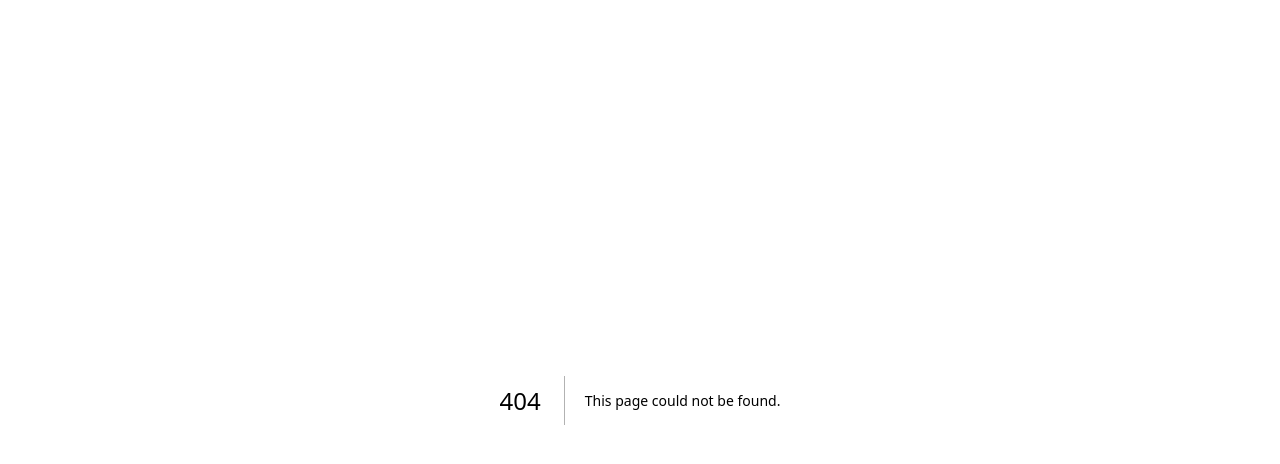
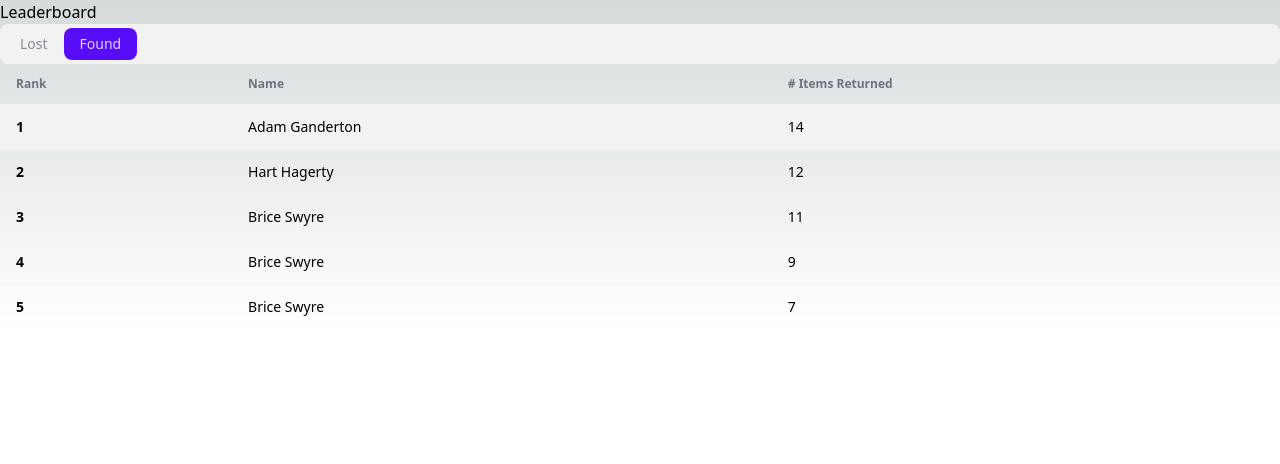
Before and after one commit to nsivaku/seekr, a Next.js app: page /leaderboard in a window 1280 px wide. Before the commit this address had no page. Shown: the top 464 px of the page. Built offline with nearby package versions, Linux system fonts and the light colour scheme.

Commit message:
navbar routing

```diff
--- /dev/null
+++ b/pages/found.tsx
@@ -0,0 +1,7 @@
+export default function Found() {
+    return (
+        <div>
+            <h1>Found Page</h1>
+        </div>
+    );
+}
--- a/pages/index.tsx
+++ b/pages/index.tsx
@@ -1,5 +1,5 @@
 import { Inter } from 'next/font/google'
-import NavBar from "../Components/NavBar"
+import NavBar from "../components/NavBar"
 const inter = Inter({ subsets: ['latin'] })
 import Image from 'next/image'
 export default function Home() {
--- /dev/null
+++ b/pages/leaderboard.tsx
@@ -0,0 +1,110 @@
+
+import React, {useState} from "react";
+
+export default function Leaderboard() {
+    const [lost, setLost] = useState(true);
+    const [activeTab, setActiveTab] = useState('lost')
+
+    const handleLostTabClick = () => {
+        setLost(true);
+        setActiveTab('lost')
+    }
+
+    return (
+        <div>
+            <div>
+                <h1>Leaderboard</h1>
+            </div>
+            <div className="tabs tabs-boxed">
+                <button className="tab tab-active=false" onClick={() => handleLostTabClick()}>Lost</button>
+                <button className="tab tab-active" onClick={() => setLost(false)}>Found</button>
+            </div>
+            <div className="overflow-x-auto">
+                <table className="table">
+                {/* head */}
+                <thead>
+                    <tr>
+                    <th>Rank</th>
+                    <th>Name</th>
+                    {/* <th>Job</th> */}
+                    <th># Items Returned</th>
+                    </tr>
+                </thead>
+                {lost ? <tbody>
+                    {/* row 1 */}
+                    <tr className="bg-base-200">
+                    <th>1</th>
+                    <td>Adam Ganderton</td>
+                    {/* <td>Quality Control Specialist</td> */}
+                    <td>14</td>
+                    </tr>
+                    {/* row 2 */}
+                    <tr>
+                    <th>2</th>
+                    <td>Hart Hagerty</td>
+                    {/* <td>Desktop Support Technician</td> */}
+                    <td>12</td>
+                    </tr>
+                    {/* row 3 */}
+                    <tr>
+                    <th>3</th>
+                    <td>Brice Swyre</td>
+                    {/* <td>Tax Accountant</td> */}
+                    <td>11</td>
+                    </tr>
+                    <tr>
+                    <th>4</th>
+                    <td>Brice Swyre</td>
+                    {/* <td>Tax Accountant</td> */}
+                    <td>9</td>
+                    </tr>
+                    <tr>
+                    <th>5</th>
+                    <td>Brice Swyre</td>
+                    {/* <td>Tax Accountant</td> */}
+                    <td>7</td>
+                    </tr>
+                </tbody>
+                :
+                <tbody>
+                    {/* row 1 */}
+                    <tr className="bg-base-200">
+                    <th>1</th>
+                    <td>Cy Ganderton</td>
+                    {/* <td>Quality Control Specialist</td> */}
+                    <td>14</td>
+                    </tr>
+                    {/* row 2 */}
+                    <tr>
+                    <th>2</th>
+                    <td>Hart Hagerty</td>
+                    {/* <td>Desktop Support Technician</td> */}
+                    <td>12</td>
+                    </tr>
+                    {/* row 3 */}
+                    <tr>
+                    <th>3</th>
+                    <td>Brice Swyre</td>
+                    {/* <td>Tax Accountant</td> */}
+                    <td>11</td>
+                    </tr>
+                    <tr>
+                    <th>4</th>
+                    <td>Brice Swyre</td>
+                    {/* <td>Tax Accountant</td> */}
+                    <td>9</td>
+                    </tr>
+                    <tr>
+                    <th>5</th>
+                    <td>Brice Swyre</td>
+                    {/* <td>Tax Accountant</td> */}
+                    <td>7</td>
+                    </tr>
+                </tbody>
+                }
+                </table>
+            </div>
+        </div>
+
+    );
+}
--- /dev/null
+++ b/pages/lost.tsx
@@ -0,0 +1,8 @@
+import next from "next";
+export default function Lost() {
+    return (
+        <div>
+            <h1>Lost</h1>
+        </div>
+    );
+}
```
Also changed, not shown: Components/NavBar.tsx (+7 -6 lines).
